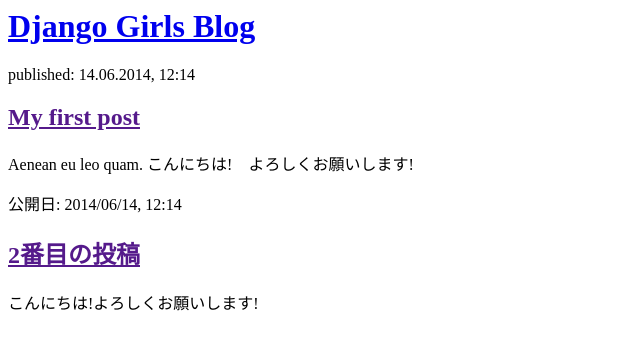
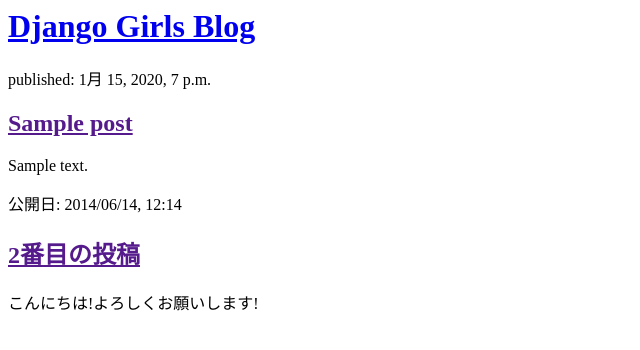
Before and after one commit to masato325/my-first-blog, a Django app: page / in a window 1280 px wide. Shown: the top 350 px of the page, without its empty margins (0-640 px from the left). Run offline with Django 3.2, Linux system fonts and the light colour scheme; tables that the repository leaves empty hold one stand-in row (values such as "Sample post").

Commit message:
Modified templates to display posts from database.

```diff
--- a/blog/templates/blog/post_list.html
+++ b/blog/templates/blog/post_list.html
@@ -8,11 +8,15 @@
       <h1><a href="/">Django Girls Blog</a></h1>
     </div>
 
+    {% for post in posts %}
+
     <div>
-      <p>published: 14.06.2014, 12:14</p>
-      <h2><a href="">My first post</a></h2>
-      <p>Aenean eu leo quam. こんにちは!　よろしくお願いします!</p>
+      <p>published: {{ post.published_date }}</p>
+      <h2><a href="">{{ post.title }}</a></h2>
+      <p>{{ post.text | linebreaksbr }}</p>
     </div>
+
+    {% endfor %}
 
     <div>
       <p>公開日: 2014/06/14, 12:14</p>
--- a/blog/views.py
+++ b/blog/views.py
@@ -1,4 +1,10 @@
 from django.shortcuts import render
+from .models import Post
+from django.utils import timezone
 
 def post_list(request):
   return render(request,'blog/post_list.html',{})
+
+def post_list(request):
+  posts=Post.objects.filter(published_date__lte=timezone.now()).order_by('published_date')
+  return render(request,'blog/post_list.html',{'posts':posts})
```
